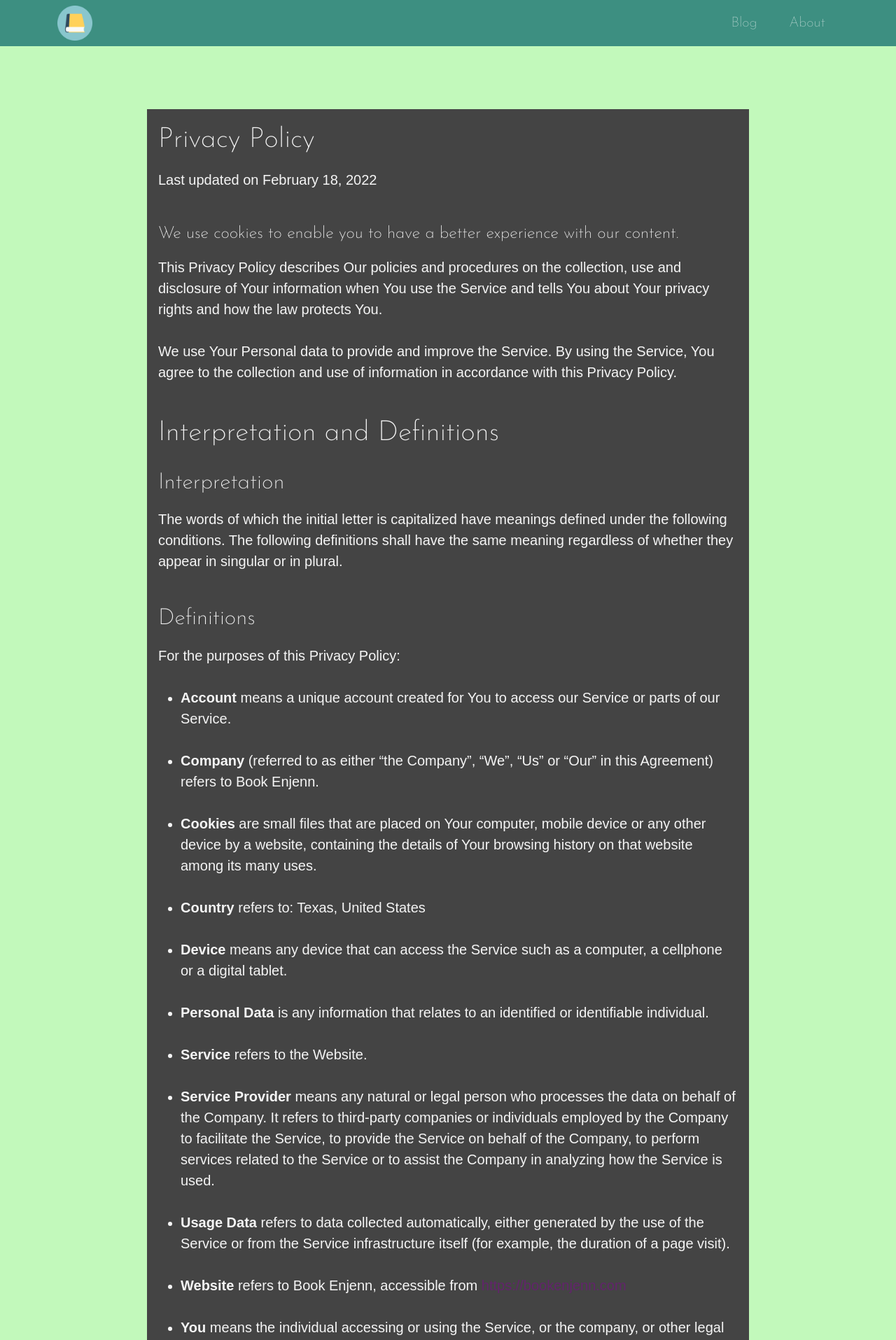
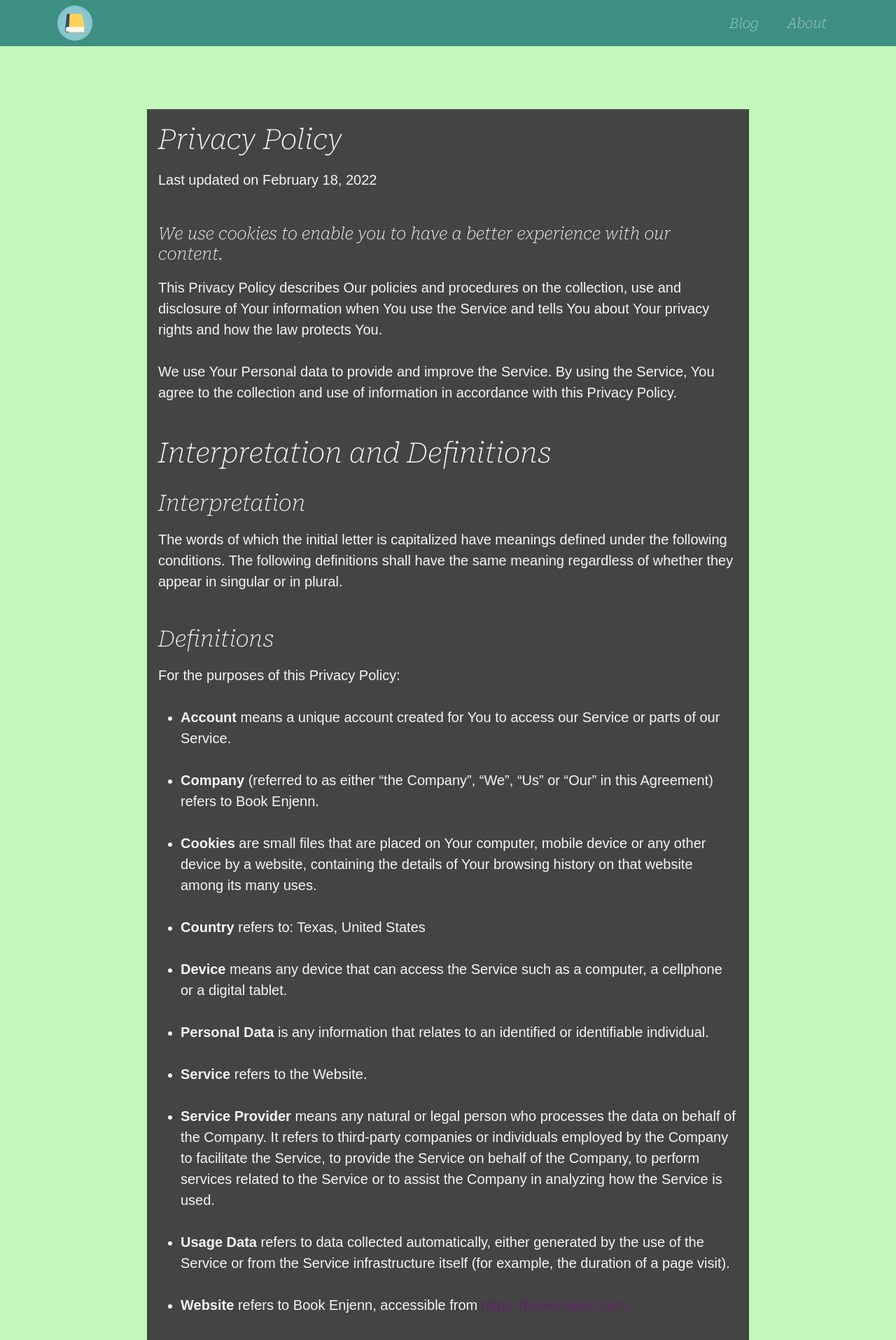
Before and after one commit to CGitHubJ/CGitHubJ.github.io, a Jekyll site: the page built from legal/privacy-policy.md, in a window 1280 px wide. Shown: the top 1915 px of the page at 70% size. Built offline with Jekyll 4.4.1, drawn with Linux system fonts in a browser that asks for light colours.

Commit message:
changed font in styles css

```diff
--- a/assets/css/styles.css
+++ b/assets/css/styles.css
@@ -1,4 +1,4 @@
-@import url('https://fonts.googleapis.com/css2?family=Josefin+Sans:wght@200&display=swap');
+@import url('https://fonts.googleapis.com/css2?family=Roboto+Serif:ital,wght@1,100&display=swap');
 
 * {
   margin: 0;
@@ -12,7 +12,7 @@
 h1, h2, h3, h4, h5, h6 {
   margin: 8px 0;
   padding-top: 20px;
-  font-family: 'Josefin Sans', sans-serif;
+  font-family: 'Roboto Serif', sans-serif;
 }
 
 p {
@@ -85,7 +85,7 @@
   text-align: center;
   font-size: 15pt;
   color: #62246B;
-  font-family: 'Josefin Sans', sans-serif;
+  font-family: 'Roboto Serif', sans-serif;
 }
 
 .navbar-brand {
```
